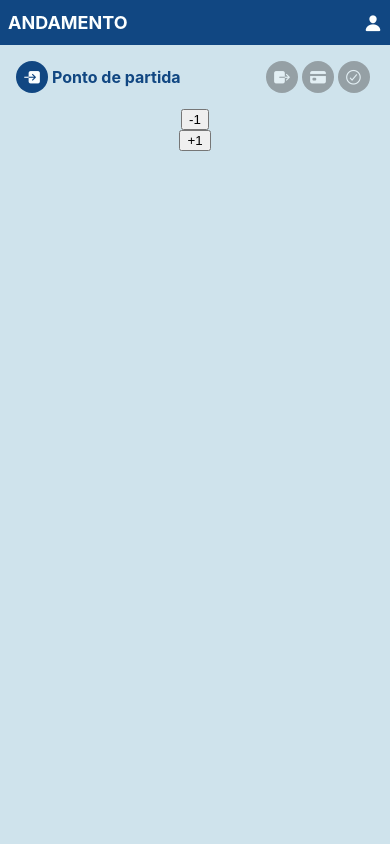
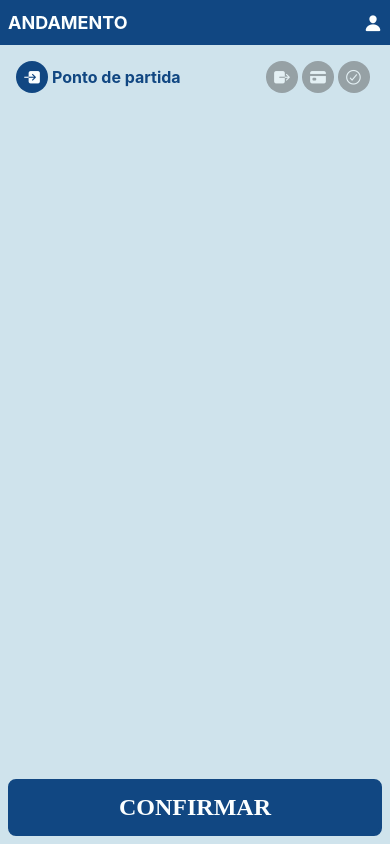
Before and after one commit to pedrocosta132/andamento, a React Native app: screen /CreateList in a window 390 px wide. Built offline with nearby package versions, Linux system fonts and the light colour scheme.

Commit message:
feat: create trip CTA buttons

```diff
--- /dev/null
+++ b/src/components/CTAButtons/index.tsx
@@ -0,0 +1,42 @@
+import { View, Text, Button, Pressable } from "react-native";
+import Ionicons from "@expo/vector-icons/Ionicons";
+import { styled } from "./styled";
+import colors from "../../constants/colors";
+
+type CTAButtonsProps = {
+  showReturnButton: boolean;
+  onReturn: () => void;
+  showConfirmButton: boolean;
+  onConfirm: () => void;
+  confirmDisabled?: boolean;
+};
+
+export default function CTAButtons({
+  showReturnButton,
+  onReturn,
+  showConfirmButton,
+  onConfirm,
+  confirmDisabled = false,
+}: CTAButtonsProps) {
+  return (
+    <View style={styled.buttons}>
+      {showReturnButton && (
+        <Pressable
+          style={[styled.button, styled.returnButton]}
+          onPress={onReturn}
+        >
+          <Ionicons name="chevron-back-outline" size={32} color={colors.primary} />
+        </Pressable>
+      )}
+      {showConfirmButton && (
+        <Pressable
+          style={[styled.button, styled.confirmButton]}
+          onPress={onConfirm}
+          disabled={confirmDisabled}
+        >
+          Confirmar
+        </Pressable>
+      )}
+    </View>
+  );
+}
--- /dev/null
+++ b/src/components/CTAButtons/styled.ts
@@ -0,0 +1,35 @@
+import { StyleSheet } from "react-native";
+import colors from "../../constants/colors";
+
+export const styled = StyleSheet.create({
+  buttons: {
+    width: "100%",
+    padding: 8,
+    flexDirection: "row",
+    alignItems: "stretch",
+    backgroundColor: colors.background,
+  },
+  button: {
+    height: 57,
+    padding: 8,
+    borderStyle: "solid",
+    borderWidth: 3,
+    alignItems: "center",
+    justifyContent: "center",
+    borderRadius: 8,
+  },
+  returnButton: {
+    marginRight: 8,
+    borderColor: colors.primary,
+  },
+  confirmButton: {
+    flex: 1,
+    flexGrow: 1,
+    borderColor: colors.primary,
+    backgroundColor: colors.primary,
+    color: colors.white,
+    textTransform: "uppercase",
+    fontSize: 24,
+    fontWeight: "bold",
+  },
+});
--- a/src/pages/CreateTrip.tsx
+++ b/src/pages/CreateTrip.tsx
@@ -1,8 +1,9 @@
-import { FlatList, Text } from "react-native";
+import { FlatList, ScrollView, Text } from "react-native";
 import Layout from "../components/Layout";
 import Stepper from "../components/Stepper";
 import { useState } from "react";
 import { Trip } from "../types";
+import CTAButtons from "../components/CTAButtons";
 
 export default function CreateTrip() {
   const [step, setStep] = useState<number>(0);
@@ -10,6 +11,7 @@ export default function CreateTrip() {
 
   return (
     <Layout>
+      <ScrollView style={{ flex: 1, width: "100%" }}>
         <Stepper
           steps={[
             { icon: "enter", title: "Ponto de partida" },
@@ -19,9 +21,14 @@ export default function CreateTrip() {
           ]}
           activeIndex={step}
         />
-
-      <button onClick={() => setStep((prev) => prev - 1)}>-1</button>
-      <button onClick={() => setStep((prev) => prev + 1)}>+1</button>
+      </ScrollView>
+      <CTAButtons
+        showConfirmButton={true}
+        onConfirm={() => setStep((prev) => prev + 1)}
+        confirmDisabled={step > 2}
+        showReturnButton={step > 0}
+        onReturn={() => setStep((prev) => prev - 1)}
+      />
     </Layout>
   );
 }
```
Lines whose indentation alone changed are shown as unchanged.
